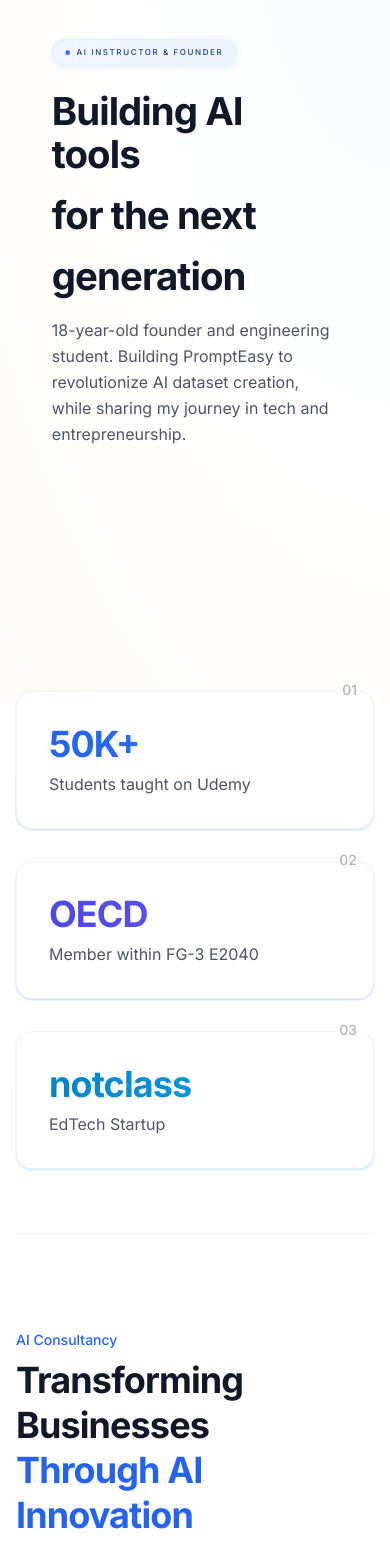
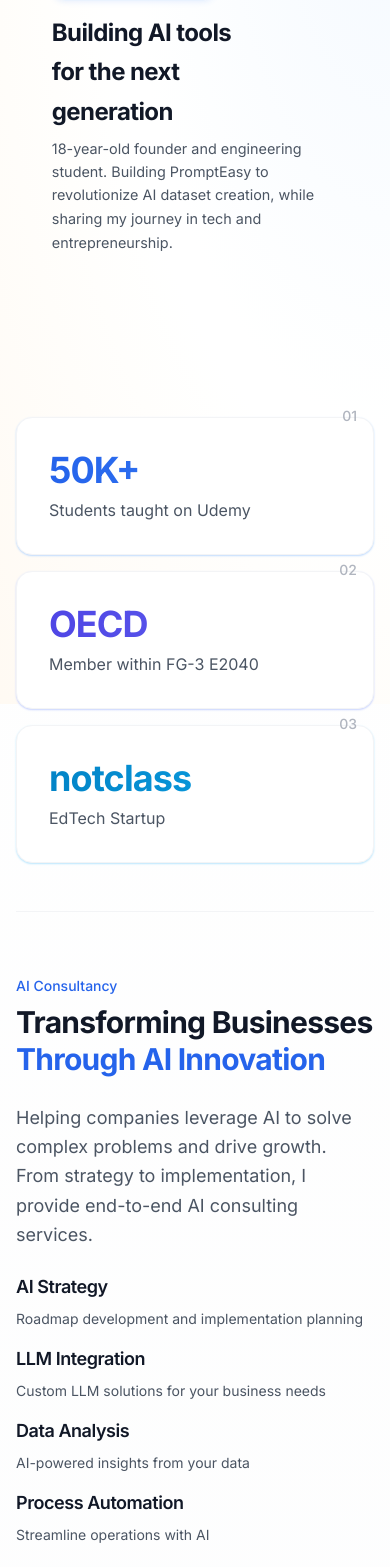
Before and after one commit to marius-manola/personal-brand, a Next.js app: page / in a window 390 px wide. Shown: the part 140-1707 px from the top of the page. Built offline with nearby package versions, Linux system fonts and the light colour scheme.

Commit message:
modified:   app/page.tsx

```diff
--- a/app/page.tsx
+++ b/app/page.tsx
@@ -27,20 +27,20 @@ export default function Home() {
           animate={{ opacity: 1 }}
           transition={{ duration: 1 }}
           style={{ opacity, scale }}
-          className="py-32 sm:py-40 relative"
+          className="py-20 sm:py-32 md:py-40 relative"
         >
           {/* Badge */}
           <motion.div
-              initial={{ opacity: 0, y: 20 }}
-              animate={{ opacity: 1, y: 0 }}
+            initial={{ opacity: 0, y: 20 }}
+            animate={{ opacity: 1, y: 0 }}
             transition={{ duration: 0.6 }}
-            className="inline-flex items-center gap-2 bg-gradient-to-r from-blue-50 to-blue-100/50 px-4 py-2 rounded-full mb-8 shadow-[0_2px_8px_-1px_rgba(59,130,246,0.15)] border border-blue-100"
+            className="inline-flex items-center gap-2 bg-gradient-to-r from-blue-50 to-blue-100/50 px-3 sm:px-4 py-2 rounded-full mb-6 sm:mb-8 shadow-[0_2px_8px_-1px_rgba(59,130,246,0.15)] border border-blue-100"
           >
             <div className="w-1.5 h-1.5 rounded-full bg-gradient-to-r from-blue-600 to-blue-500 shadow-sm" />
-            <span className="text-[10px] text-blue-900 tracking-[0.2em] uppercase font-medium">AI Instructor & Founder</span>
+            <span className="text-[9px] sm:text-[10px] text-blue-900 tracking-[0.2em] uppercase font-medium">AI Instructor & Founder</span>
           </motion.div>
 
-          <div className="max-w-3xl space-y-6">
+          <div className="max-w-3xl space-y-4 sm:space-y-6">
             {['Building AI tools', 'for the next', 'generation'].map((text, index) => (
               <motion.div
                 key={text}
@@ -49,14 +49,14 @@ export default function Home() {
                 transition={{ delay: 0.3 + index * 0.2 }}
                 className="relative"
               >
-                <span className="block text-5xl sm:text-7xl font-bold text-gray-900 tracking-tight leading-[1.1]">{text}</span>
+                <span className="block text-3xl sm:text-5xl md:text-7xl font-bold text-gray-900 tracking-tight leading-[1.1]">{text}</span>
               </motion.div>
             ))}
             <motion.p
               initial={{ opacity: 0, y: 20 }}
               animate={{ opacity: 1, y: 0 }}
               transition={{ delay: 0.8 }}
-              className="text-xl text-gray-600 leading-relaxed max-w-2xl"
+              className="text-lg sm:text-xl text-gray-600 leading-relaxed max-w-2xl"
             >
               18-year-old founder and engineering student. Building PromptEasy to revolutionize AI dataset creation,
               while sharing my journey in tech and entrepreneurship.
@@ -89,7 +89,7 @@ export default function Home() {
           whileInView={{ opacity: 1, y: 0 }}
           viewport={{ once: true }}
           transition={{ duration: 0.8 }}
-          className="grid grid-cols-1 md:grid-cols-3 gap-8 py-16 scroll-mt-24"
+          className="grid grid-cols-1 sm:grid-cols-2 lg:grid-cols-3 gap-4 sm:gap-6 lg:gap-8 py-12 sm:py-16 scroll-mt-24"
         >
           {[
             { title: '50K+', subtitle: 'Students taught on Udemy', color: 'from-blue-600 to-blue-500', shadowColor: 'shadow-blue-200' },
@@ -121,10 +121,10 @@ export default function Home() {
           whileInView={{ opacity: 1 }}
           viewport={{ once: true }}
           transition={{ duration: 0.8 }}
-          className="py-24 border-t border-gray-100 scroll-mt-24"
+          className="py-16 sm:py-24 border-t border-gray-100 scroll-mt-24"
         >
-          <div className="grid grid-cols-1 lg:grid-cols-2 gap-16 items-center">
-            <div className="space-y-8">
+          <div className="grid grid-cols-1 lg:grid-cols-2 gap-8 sm:gap-16 items-center">
+            <div className="space-y-6 sm:space-y-8">
               <div className="space-y-2">
                 <motion.span
                   initial={{ opacity: 0 }}
@@ -138,7 +138,7 @@ export default function Home() {
                   initial={{ opacity: 0, y: 20 }}
                   whileInView={{ opacity: 1, y: 0 }}
                   viewport={{ once: true }}
-                  className="text-4xl font-bold text-gray-900 leading-tight"
+                  className="text-3xl sm:text-4xl font-bold text-gray-900 leading-tight"
                 >
                   Transforming Businesses
                   <span className="block text-blue-600">Through AI Innovation</span>
@@ -149,12 +149,12 @@ export default function Home() {
                 whileInView={{ opacity: 1, y: 0 }}
                 viewport={{ once: true }}
                 transition={{ delay: 0.1 }}
-                className="text-xl text-gray-600 leading-relaxed"
+                className="text-lg sm:text-xl text-gray-600 leading-relaxed"
               >
                 Helping companies leverage AI to solve complex problems and drive growth. From strategy to implementation,
                 I provide end-to-end AI consulting services.
               </motion.p>
-              <div className="grid grid-cols-2 gap-6">
+              <div className="grid grid-cols-1 sm:grid-cols-2 gap-4 sm:gap-6">
                 {[
                   { title: 'AI Strategy', description: 'Roadmap development and implementation planning' },
                   { title: 'LLM Integration', description: 'Custom LLM solutions for your business needs' },
@@ -217,11 +217,11 @@ export default function Home() {
           whileInView={{ opacity: 1 }}
           viewport={{ once: true }}
           transition={{ duration: 0.8 }}
-          className="py-24 border-t border-gray-100 scroll-mt-24"
+          className="py-16 sm:py-24 border-t border-gray-100 scroll-mt-24"
         >
           <div className="relative">
             <div className="absolute inset-0 bg-[radial-gradient(ellipse_at_center,_var(--tw-gradient-stops))] from-orange-50 via-transparent to-transparent opacity-70" />
-            <div className="relative flex flex-col md:flex-row items-center gap-16">
+            <div className="relative flex flex-col md:flex-row items-center gap-8 sm:gap-16">
               <div className="flex-1 space-y-8">
                 <div className="space-y-2">
                   <motion.div
@@ -362,9 +362,9 @@ export default function Home() {
           whileInView={{ opacity: 1 }}
           viewport={{ once: true }}
           transition={{ duration: 0.8 }}
-          className="py-24 border-t border-gray-100 scroll-mt-24"
+          className="py-16 sm:py-24 border-t border-gray-100 scroll-mt-24"
         >
-          <div className="grid grid-cols-1 lg:grid-cols-2 gap-16 items-center">
+          <div className="grid grid-cols-1 lg:grid-cols-2 gap-8 sm:gap-16 items-center">
             <div className="order-2 lg:order-1 relative">
               <div className="aspect-[4/3] rounded-2xl overflow-hidden">
                 <img
@@ -456,7 +456,7 @@ export default function Home() {
           whileInView={{ opacity: 1 }}
           viewport={{ once: true }}
           transition={{ duration: 0.8 }}
-          className="py-24 border-t border-gray-100 scroll-mt-24"
+          className="py-16 sm:py-24 border-t border-gray-100 scroll-mt-24"
         >
           <div className="relative">
             <div className="absolute inset-0 bg-[radial-gradient(ellipse_at_center,_var(--tw-gradient-stops))] from-red-50 via-transparent to-transparent opacity-70" />
@@ -558,10 +558,10 @@ export default function Home() {
           whileInView={{ opacity: 1 }}
           viewport={{ once: true }}
           transition={{ duration: 0.8 }}
-          className="py-32 text-center border-t border-gray-100 relative overflow-hidden scroll-mt-24"
+          className="py-20 sm:py-32 text-center border-t border-gray-100 relative overflow-hidden scroll-mt-24"
         >
           <div className="absolute inset-0 bg-[radial-gradient(ellipse_at_bottom,_var(--tw-gradient-stops))] from-blue-50 via-transparent to-transparent opacity-70" />
-          <div className="space-y-6">
+          <div className="space-y-4 sm:space-y-6">
             <div className="space-y-2">
               <motion.span
                 initial={{ opacity: 0 }}
@@ -575,7 +575,7 @@ export default function Home() {
                 initial={{ opacity: 0, y: 20 }}
                 whileInView={{ opacity: 1, y: 0 }}
                 viewport={{ once: true }}
-                className="text-4xl font-bold text-gray-900 leading-tight"
+                className="text-3xl sm:text-4xl font-bold text-gray-900 leading-tight"
               >
                 Let&apos;s Create Something
                 <span className="block text-blue-600">Extraordinary</span>
@@ -586,7 +586,7 @@ export default function Home() {
               whileInView={{ opacity: 1, y: 0 }}
               viewport={{ once: true }}
               transition={{ delay: 0.1 }}
-              className="text-xl text-gray-600 mb-12 max-w-2xl mx-auto leading-relaxed"
+              className="text-lg sm:text-xl text-gray-600 mb-8 sm:mb-12 max-w-2xl mx-auto leading-relaxed"
             >
               Whether you&apos;re interested in AI consulting, speaking engagements, or collaboration opportunities,
               I&apos;d love to chat about how we can work together.
```
